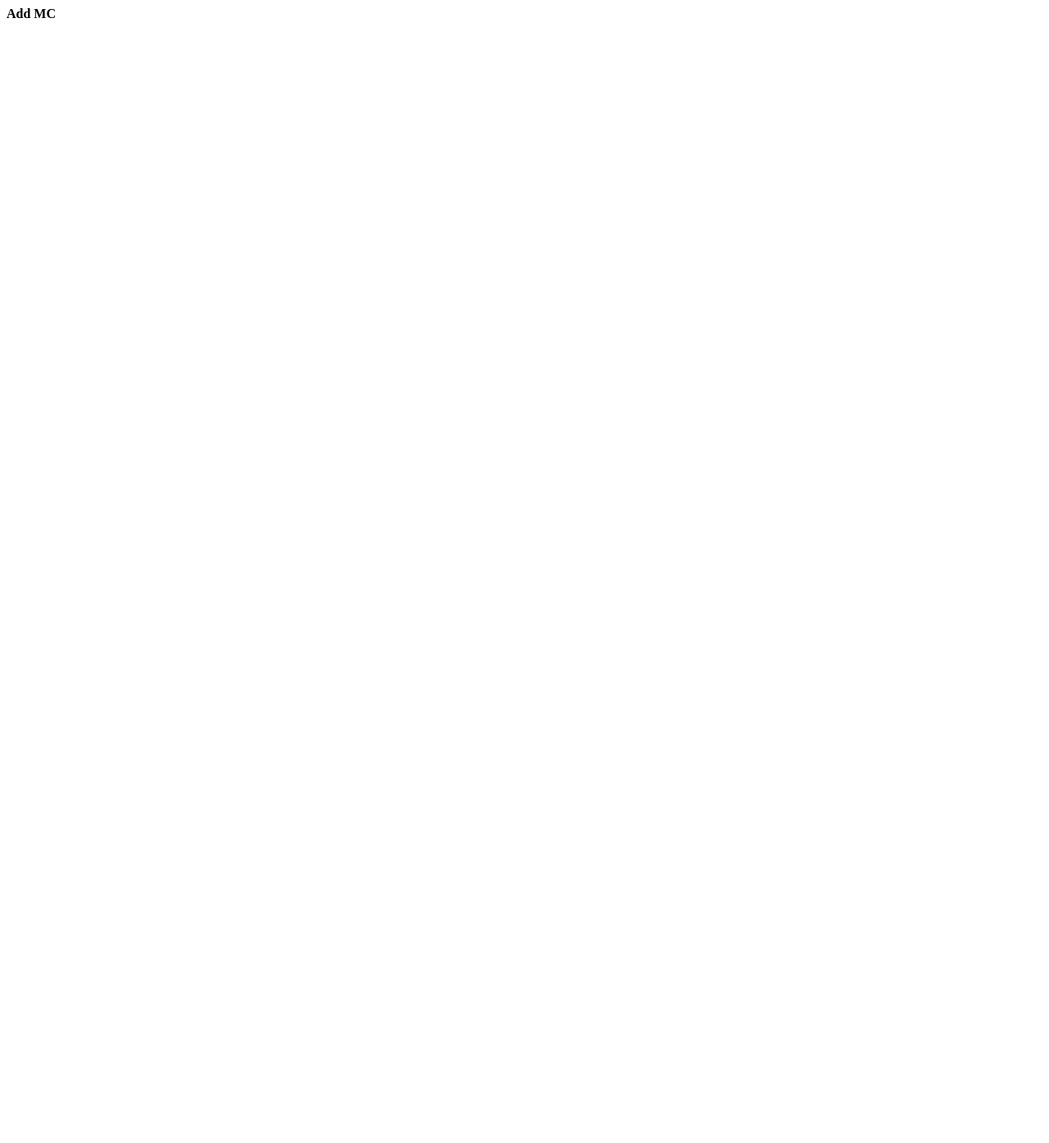
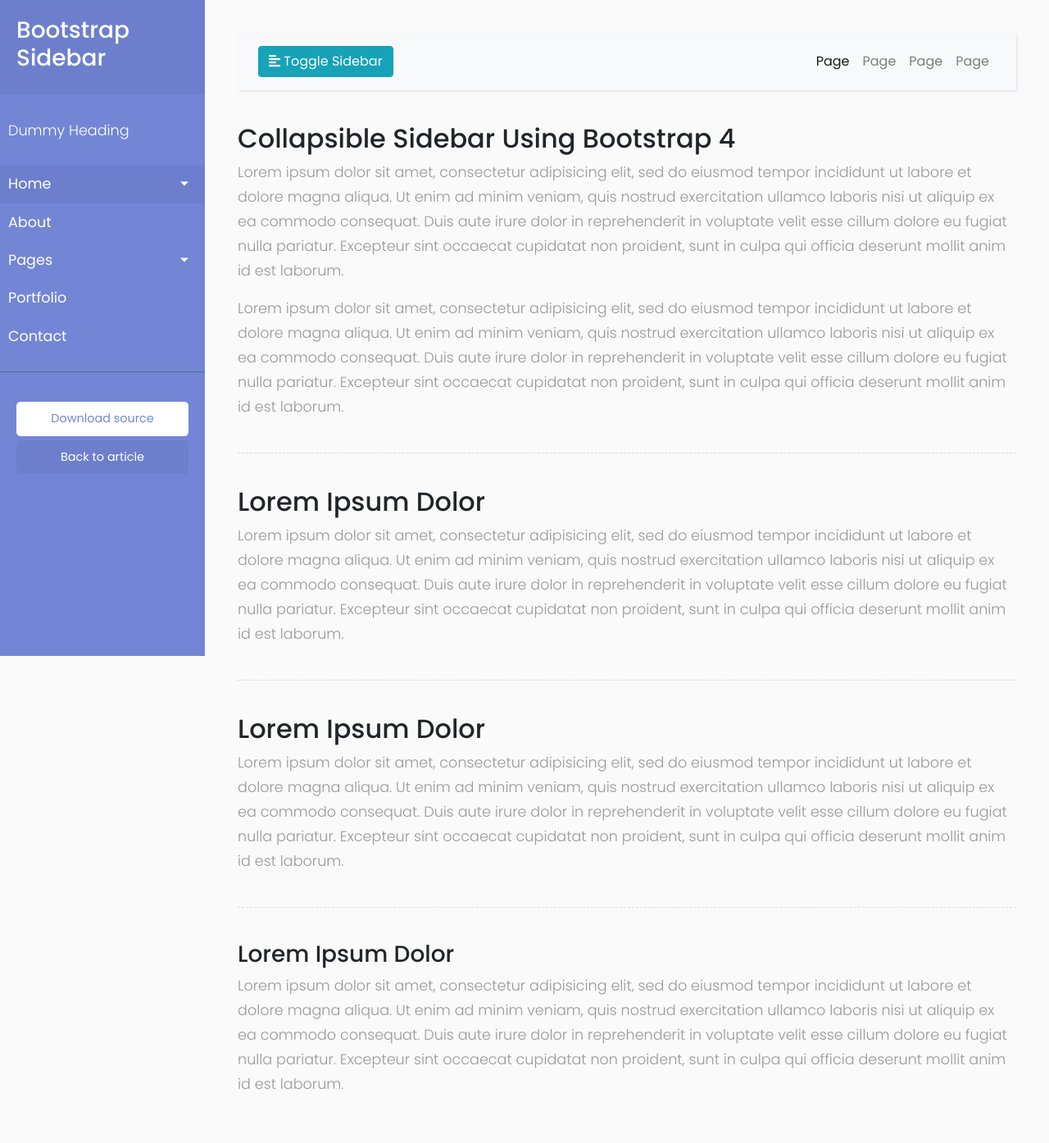
Before and after one commit to Varad2305/IMD-observatory-monitoring-system, a PHP site: page /admin.html in a window 1280 px wide. Before the commit the page is almost empty. Shown: the whole page at 82% size. Before the commit the page ends 22 px from the top, so only its background shows below. Run offline with PHP 8.4, Linux system fonts and the light colour scheme; some libraries are stand-ins or nearby versions.

Commit message:
Updated admin page

```diff
--- a/public_html/admin.html
+++ b/public_html/admin.html
@@ -1,20 +1,173 @@
 <?php
 session_start();
-$set = isset($_SESSION["username"]);
+$set = isset($_SESSION["username"]) && isset($_SESSION["status"]);
 if(!$set){
-    session_destroy();
-    unset($_SESSION["username"]);
-    header("Location: index.html?error=timed_out");
-    exit();
+	unset($_SESSION["username"]);
+	unset($_SESSION["status"]);
+	header("Location: index.html?error=timed_out");
+	session_destroy();
+	exit();
 }
 ?>
 <!DOCTYPE html>
+<html>
 
-<html>
 <head>
-	<title>Admin</title>
+    <meta charset="utf-8">
+    <meta name="viewport" content="width=device-width, initial-scale=1.0">
+    <meta http-equiv="X-UA-Compatible" content="IE=edge">
+
+    <title>IMD|Admin</title>
+
+    <!-- Bootstrap CSS CDN -->
+    <link rel="stylesheet" href="https://stackpath.bootstrapcdn.com/bootstrap/4.1.0/css/bootstrap.min.css" integrity="sha384-9gVQ4dYFwwWSjIDZnLEWnxCjeSWFphJiwGPXr1jddIhOegiu1FwO5qRGvFXOdJZ4" crossorigin="anonymous">
+    <!-- Our Custom CSS -->
+    <link rel="stylesheet" href="css/admin.css">
+    <!-- Scrollbar Custom CSS -->
+    <link rel="stylesheet" href="https://cdnjs.cloudflare.com/ajax/libs/malihu-custom-scrollbar-plugin/3.1.5/jquery.mCustomScrollbar.min.css">
+
+    <!-- Font Awesome JS -->
+    <script defer src="https://use.fontawesome.com/releases/v5.0.13/js/solid.js" integrity="sha384-tzzSw1/Vo+0N5UhStP3bvwWPq+uvzCMfrN1fEFe+xBmv1C/AtVX5K0uZtmcHitFZ" crossorigin="anonymous"></script>
+    <script defer src="https://use.fontawesome.com/releases/v5.0.13/js/fontawesome.js" integrity="sha384-6OIrr52G08NpOFSZdxxz1xdNSndlD4vdcf/q2myIUVO0VsqaGHJsB0RaBE01VTOY" crossorigin="anonymous"></script>
+
 </head>
+
 <body>
-	<b name="Add MC" action="add_mc.php">Add MC</b>
+
+    <div class="wrapper">
+        <!-- Sidebar  -->
+        <nav id="sidebar">
+            <div class="sidebar-header">
+                <h3>Bootstrap Sidebar</h3>
+            </div>
+
+            <ul class="list-unstyled components">
+                <p>Dummy Heading</p>
+                <li class="active">
+                    <a href="#homeSubmenu" data-toggle="collapse" aria-expanded="false" class="dropdown-toggle">Home</a>
+                    <ul class="collapse list-unstyled" id="homeSubmenu">
+                        <li>
+                            <a href="#">Home 1</a>
+                        </li>
+                        <li>
+                            <a href="#">Home 2</a>
+                        </li>
+                        <li>
+                            <a href="#">Home 3</a>
+                        </li>
+                    </ul>
+                </li>
+                <li>
+                    <a href="#">About</a>
+                </li>
+                <li>
+                    <a href="#pageSubmenu" data-toggle="collapse" aria-expanded="false" class="dropdown-toggle">Pages</a>
+                    <ul class="collapse list-unstyled" id="pageSubmenu">
+                        <li>
+                            <a href="#">Page 1</a>
+                        </li>
+                        <li>
+                            <a href="#">Page 2</a>
+                        </li>
+                        <li>
+                            <a href="#">Page 3</a>
+                        </li>
+                    </ul>
+                </li>
+                <li>
+                    <a href="#">Portfolio</a>
+                </li>
+                <li>
+                    <a href="#">Contact</a>
+                </li>
+            </ul>
+
+            <ul class="list-unstyled CTAs">
+                <li>
+                    <a href="https://bootstrapious.com/tutorial/files/sidebar.zip" class="download">Download source</a>
+                </li>
+                <li>
+                    <a href="https://bootstrapious.com/p/bootstrap-sidebar" class="article">Back to article</a>
+                </li>
+            </ul>
+        </nav>
+
+        <!-- Page Content  -->
+        <div id="content">
+
+            <nav class="navbar navbar-expand-lg navbar-light bg-light">
+                <div class="container-fluid">
+
+                    <button type="button" id="sidebarCollapse" class="btn btn-info">
+                        <i class="fas fa-align-left"></i>
+                        <span>Toggle Sidebar</span>
+                    </button>
+                    <button class="btn btn-dark d-inline-block d-lg-none ml-auto" type="button" data-toggle="collapse" data-target="#navbarSupportedContent" aria-controls="navbarSupportedContent" aria-expanded="false" aria-label="Toggle navigation">
+                        <i class="fas fa-align-justify"></i>
+                    </button>
+
+                    <div class="collapse navbar-collapse" id="navbarSupportedContent">
+                        <ul class="nav navbar-nav ml-auto">
+                            <li class="nav-item active">
+                                <a class="nav-link" href="#">Page</a>
+                            </li>
+                            <li class="nav-item">
+                                <a class="nav-link" href="#">Page</a>
+                            </li>
+                            <li class="nav-item">
+                                <a class="nav-link" href="#">Page</a>
+                            </li>
+                            <li class="nav-item">
+                                <a class="nav-link" href="#">Page</a>
+                            </li>
+                        </ul>
+                    </div>
+                </div>
+            </nav>
+
+            <h2>Collapsible Sidebar Using Bootstrap 4</h2>
+            <p>Lorem ipsum dolor sit amet, consectetur adipisicing elit, sed do eiusmod tempor incididunt ut labore et dolore magna aliqua. Ut enim ad minim veniam, quis nostrud exercitation ullamco laboris nisi ut aliquip ex ea commodo consequat. Duis aute irure dolor in reprehenderit in voluptate velit esse cillum dolore eu fugiat nulla pariatur. Excepteur sint occaecat cupidatat non proident, sunt in culpa qui officia deserunt mollit anim id est laborum.</p>
+            <p>Lorem ipsum dolor sit amet, consectetur adipisicing elit, sed do eiusmod tempor incididunt ut labore et dolore magna aliqua. Ut enim ad minim veniam, quis nostrud exercitation ullamco laboris nisi ut aliquip ex ea commodo consequat. Duis aute irure dolor in reprehenderit in voluptate velit esse cillum dolore eu fugiat nulla pariatur. Excepteur sint occaecat cupidatat non proident, sunt in culpa qui officia deserunt mollit anim id est laborum.</p>
+
+            <div class="line"></div>
+
+            <h2>Lorem Ipsum Dolor</h2>
+            <p>Lorem ipsum dolor sit amet, consectetur adipisicing elit, sed do eiusmod tempor incididunt ut labore et dolore magna aliqua. Ut enim ad minim veniam, quis nostrud exercitation ullamco laboris nisi ut aliquip ex ea commodo consequat. Duis aute irure dolor in reprehenderit in voluptate velit esse cillum dolore eu fugiat nulla pariatur. Excepteur sint occaecat cupidatat non proident, sunt in culpa qui officia deserunt mollit anim id est laborum.</p>
+
+            <div class="line"></div>
+
+            <h2>Lorem Ipsum Dolor</h2>
+            <p>Lorem ipsum dolor sit amet, consectetur adipisicing elit, sed do eiusmod tempor incididunt ut labore et dolore magna aliqua. Ut enim ad minim veniam, quis nostrud exercitation ullamco laboris nisi ut aliquip ex ea commodo consequat. Duis aute irure dolor in reprehenderit in voluptate velit esse cillum dolore eu fugiat nulla pariatur. Excepteur sint occaecat cupidatat non proident, sunt in culpa qui officia deserunt mollit anim id est laborum.</p>
+
+            <div class="line"></div>
+
+            <h3>Lorem Ipsum Dolor</h3>
+            <p>Lorem ipsum dolor sit amet, consectetur adipisicing elit, sed do eiusmod tempor incididunt ut labore et dolore magna aliqua. Ut enim ad minim veniam, quis nostrud exercitation ullamco laboris nisi ut aliquip ex ea commodo consequat. Duis aute irure dolor in reprehenderit in voluptate velit esse cillum dolore eu fugiat nulla pariatur. Excepteur sint occaecat cupidatat non proident, sunt in culpa qui officia deserunt mollit anim id est laborum.</p>
+        </div>
+    </div>
+
+    <!-- jQuery CDN - Slim version (=without AJAX) -->
+    <script src="https://code.jquery.com/jquery-3.3.1.slim.min.js" integrity="sha384-q8i/X+965DzO0rT7abK41JStQIAqVgRVzpbzo5smXKp4YfRvH+8abtTE1Pi6jizo" crossorigin="anonymous"></script>
+    <!-- Popper.JS -->
+    <script src="https://cdnjs.cloudflare.com/ajax/libs/popper.js/1.14.0/umd/popper.min.js" integrity="sha384-cs/chFZiN24E4KMATLdqdvsezGxaGsi4hLGOzlXwp5UZB1LY//20VyM2taTB4QvJ" crossorigin="anonymous"></script>
+    <!-- Bootstrap JS -->
+    <script src="https://stackpath.bootstrapcdn.com/bootstrap/4.1.0/js/bootstrap.min.js" integrity="sha384-uefMccjFJAIv6A+rW+L4AHf99KvxDjWSu1z9VI8SKNVmz4sk7buKt/6v9KI65qnm" crossorigin="anonymous"></script>
+    <!-- jQuery Custom Scroller CDN -->
+    <script src="https://cdnjs.cloudflare.com/ajax/libs/malihu-custom-scrollbar-plugin/3.1.5/jquery.mCustomScrollbar.concat.min.js"></script>
+
+    <script type="text/javascript">
+        $(document).ready(function () {
+            $("#sidebar").mCustomScrollbar({
+                theme: "minimal"
+            });
+
+            $('#sidebarCollapse').on('click', function () {
+                $('#sidebar, #content').toggleClass('active');
+                $('.collapse.in').toggleClass('in');
+                $('a[aria-expanded=true]').attr('aria-expanded', 'false');
+            });
+        });
+    </script>
 </body>
+
 </html>
--- /dev/null
+++ b/public_html/css/admin.css
@@ -0,0 +1,185 @@
+/*
+    DEMO STYLE
+*/
+
+@import "https://fonts.googleapis.com/css?family=Poppins:300,400,500,600,700";
+body {
+    font-family: 'Poppins', sans-serif;
+    background: #fafafa;
+}
+
+p {
+    font-family: 'Poppins', sans-serif;
+    font-size: 1.1em;
+    font-weight: 300;
+    line-height: 1.7em;
+    color: #999;
+}
+
+a,
+a:hover,
+a:focus {
+    color: inherit;
+    text-decoration: none;
+    transition: all 0.3s;
+}
+
+.navbar {
+    padding: 15px 10px;
+    background: #fff;
+    border: none;
+    border-radius: 0;
+    margin-bottom: 40px;
+    box-shadow: 1px 1px 3px rgba(0, 0, 0, 0.1);
+}
+
+.navbar-btn {
+    box-shadow: none;
+    outline: none !important;
+    border: none;
+}
+
+.line {
+    width: 100%;
+    height: 1px;
+    border-bottom: 1px dashed #ddd;
+    margin: 40px 0;
+}
+
+/* ---------------------------------------------------
+    SIDEBAR STYLE
+----------------------------------------------------- */
+
+.wrapper {
+    display: flex;
+    width: 100%;
+}
+
+#sidebar {
+    width: 250px;
+    position: fixed;
+    top: 0;
+    left: 0;
+    height: 100vh;
+    z-index: 999;
+    background: #7386D5;
+    color: #fff;
+    transition: all 0.3s;
+}
+
+#sidebar.active {
+    margin-left: -250px;
+}
+
+#sidebar .sidebar-header {
+    padding: 20px;
+    background: #6d7fcc;
+}
+
+#sidebar ul.components {
+    padding: 20px 0;
+    border-bottom: 1px solid #47748b;
+}
+
+#sidebar ul p {
+    color: #fff;
+    padding: 10px;
+}
+
+#sidebar ul li a {
+    padding: 10px;
+    font-size: 1.1em;
+    display: block;
+}
+
+#sidebar ul li a:hover {
+    color: #7386D5;
+    background: #fff;
+}
+
+#sidebar ul li.active>a,
+a[aria-expanded="true"] {
+    color: #fff;
+    background: #6d7fcc;
+}
+
+a[data-toggle="collapse"] {
+    position: relative;
+}
+
+.dropdown-toggle::after {
+    display: block;
+    position: absolute;
+    top: 50%;
+    right: 20px;
+    transform: translateY(-50%);
+}
+
+ul ul a {
+    font-size: 0.9em !important;
+    padding-left: 30px !important;
+    background: #6d7fcc;
+}
+
+ul.CTAs {
+    padding: 20px;
+}
+
+ul.CTAs a {
+    text-align: center;
+    font-size: 0.9em !important;
+    display: block;
+    border-radius: 5px;
+    margin-bottom: 5px;
+}
+
+a.download {
+    background: #fff;
+    color: #7386D5;
+}
+
+a.article,
+a.article:hover {
+    background: #6d7fcc !important;
+    color: #fff !important;
+}
+
+/* ---------------------------------------------------
+    CONTENT STYLE
+----------------------------------------------------- */
+
+#content {
+    width: calc(100% - 250px);
+    padding: 40px;
+    min-height: 100vh;
+    transition: all 0.3s;
+    position: absolute;
+    top: 0;
+    right: 0;
+}
+
+#content.active {
+    width: 100%;
+}
+
+/* ---------------------------------------------------
+    MEDIAQUERIES
+----------------------------------------------------- */
+
+@media (max-width: 768px) {
+    #sidebar {
+        margin-left: -250px;
+    }
+    #sidebar.active {
+        margin-left: 0;
+    }
+    #content {
+        width: 100%;
+    }
+    #content.active {
+        width: calc(100% - 250px);
+    }
+    #sidebarCollapse span {
+        display: none;
+    }
+}
--- a/public_html/index.php
+++ b/public_html/index.php
@@ -1,7 +1,7 @@
 <!DOCTYPE html>
 <?php
     session_destroy();
-    unset($_SESSION["username"]);
+    unset($_SESSION['username']);
 ?>
 <html>
 <head>
```
Also changed, not shown: public_html/utilities/authenticate.php (+3 -4 lines).
